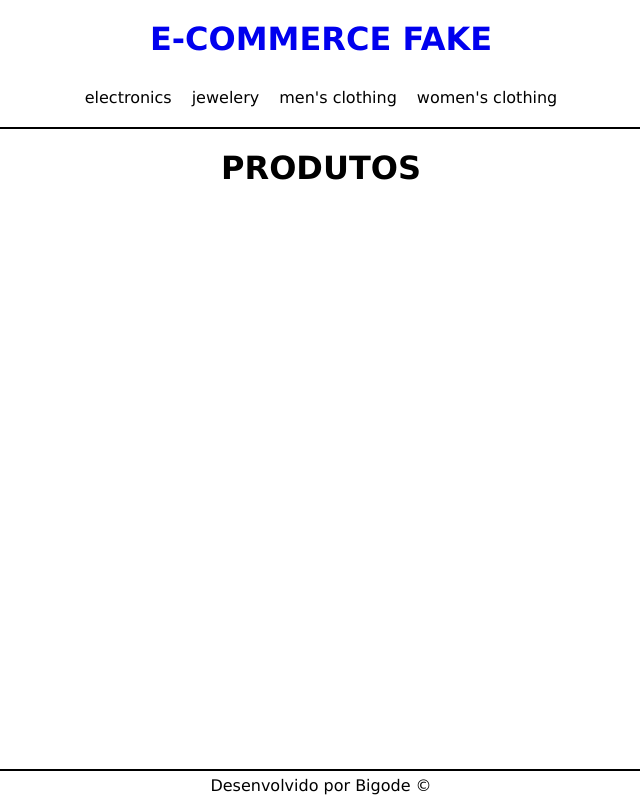
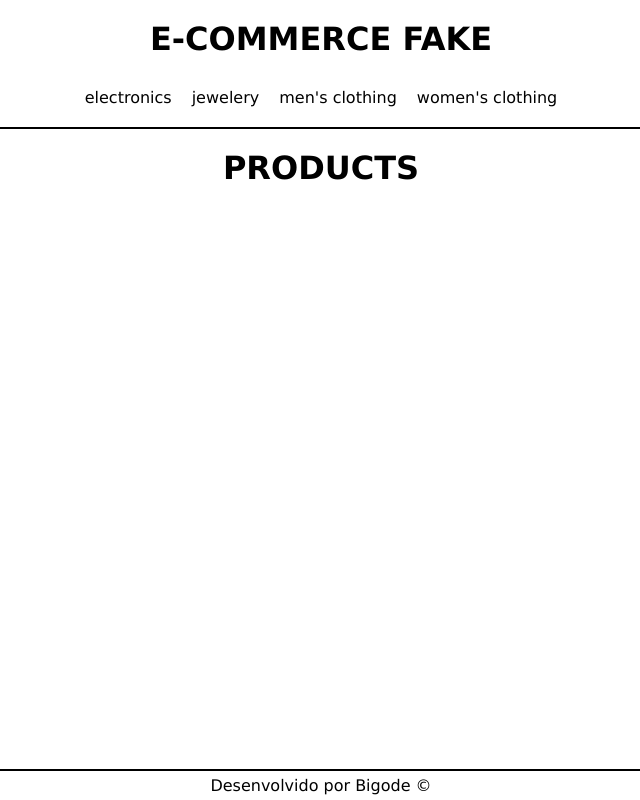
Before and after one commit to Rafael-M-Silva/e-commerce-fake, a plain HTML site: page index.html in a window 1280 px wide. Shown: the whole page, without its empty margins (319-959 px from the left). Drawn offline with Linux system fonts and the light colour scheme; no server answers.

Commit message:
fix: bug voltar para home

```diff
--- a/css/style.css
+++ b/css/style.css
@@ -18,8 +18,8 @@ header {
     justify-content: center;
 }
 
-header .home a {
-    color: #000;
+header h1 {
+    cursor: pointer;
 }
 
 header nav ul {
@@ -63,6 +63,7 @@ h1 {
     text-align: center;
     text-transform: uppercase;
     margin-bottom: 20px;
+    color: #000;
 }
 
 .products {
--- a/index.html
+++ b/index.html
@@ -10,9 +10,9 @@
 
 <body>
   <header>
-    <a class="home" href="./index.html">
-      <h1>E-Commerce Fake</h1>
-    </a>
+<!--     <a class="home" href="./index.html"> -->
+      <h1 class="home">E-Commerce Fake</h1>
+<!--     </a> -->
     <nav>
       <ul>
         <li><a href="#">electronics</a></li>
@@ -25,7 +25,7 @@
 
   <main>
     <div class="title">
-      <h1>Produtos</h1>
+      <h1></h1>
     </div>
 
     <div class="products"></div>
@@ -37,6 +37,9 @@
 
 
 
+  <div class="modal-ver-mais">
+
+  </div>
   <script src="./js/script.js"></script>
 </body>
 
--- a/js/script.js
+++ b/js/script.js
@@ -1,3 +1,6 @@
+const home = () => {
+    document.querySelector('.products').innerHTML = ''
+    document.querySelector('.title h1').innerHTML = `PRODUCTS`
     let API = `https://fakestoreapi.com/products`
 
     fetch(API)
@@ -30,18 +33,20 @@ const displayProduct = (data)=> {
         });
     }
 
+}
+home()
+
 const viewMore = (event) => {
     const product = event.target.parentElement.parentElement
     const productId = product.querySelector('.id-produto')
-    console.log(productId.id);
 
     window.location.href = `./produto.html?id=${productId.id}`
 }
 
-
 const buscarCategoria = (event) => {
     let categorie = event.target.innerHTML
     let linkCategorie = `/category/${categorie}`
+    document.querySelector('.title h1').innerHTML = `${categorie}`
 
     const API = `https://fakestoreapi.com/products${linkCategorie}`
 
@@ -76,10 +81,12 @@ const displayProduct = (data)=> {
         }
     });
 }
-
 }
 
 const btnCategories = document.querySelectorAll('nav ul li a')
 for(var i = 0; i < btnCategories.length; i++) {
     btnCategories[i].addEventListener('click', buscarCategoria)
 }
+
+const voltarHome = document.querySelector('.home')
+voltarHome.addEventListener('click', home)
```
Lines whose indentation alone changed are shown as unchanged.
